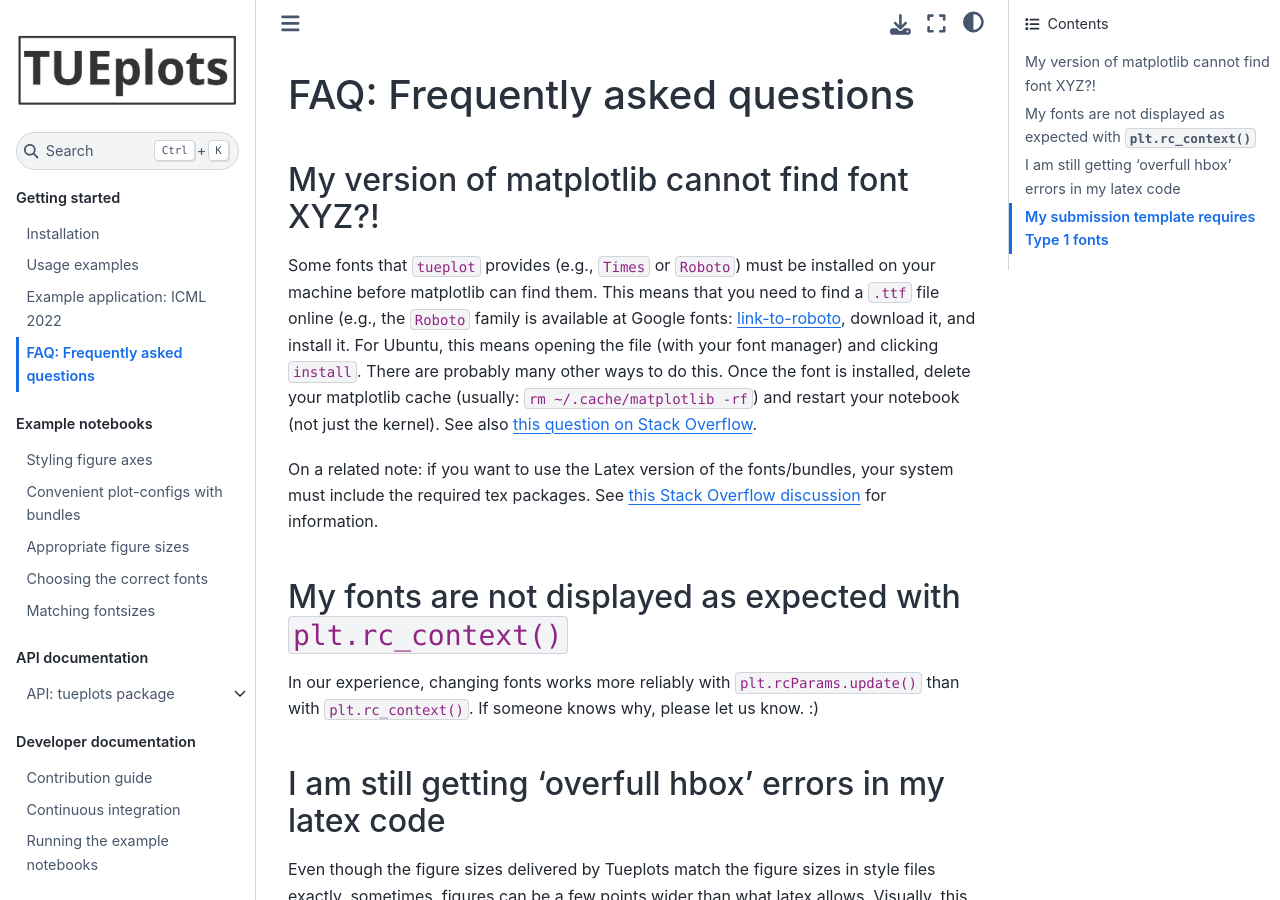
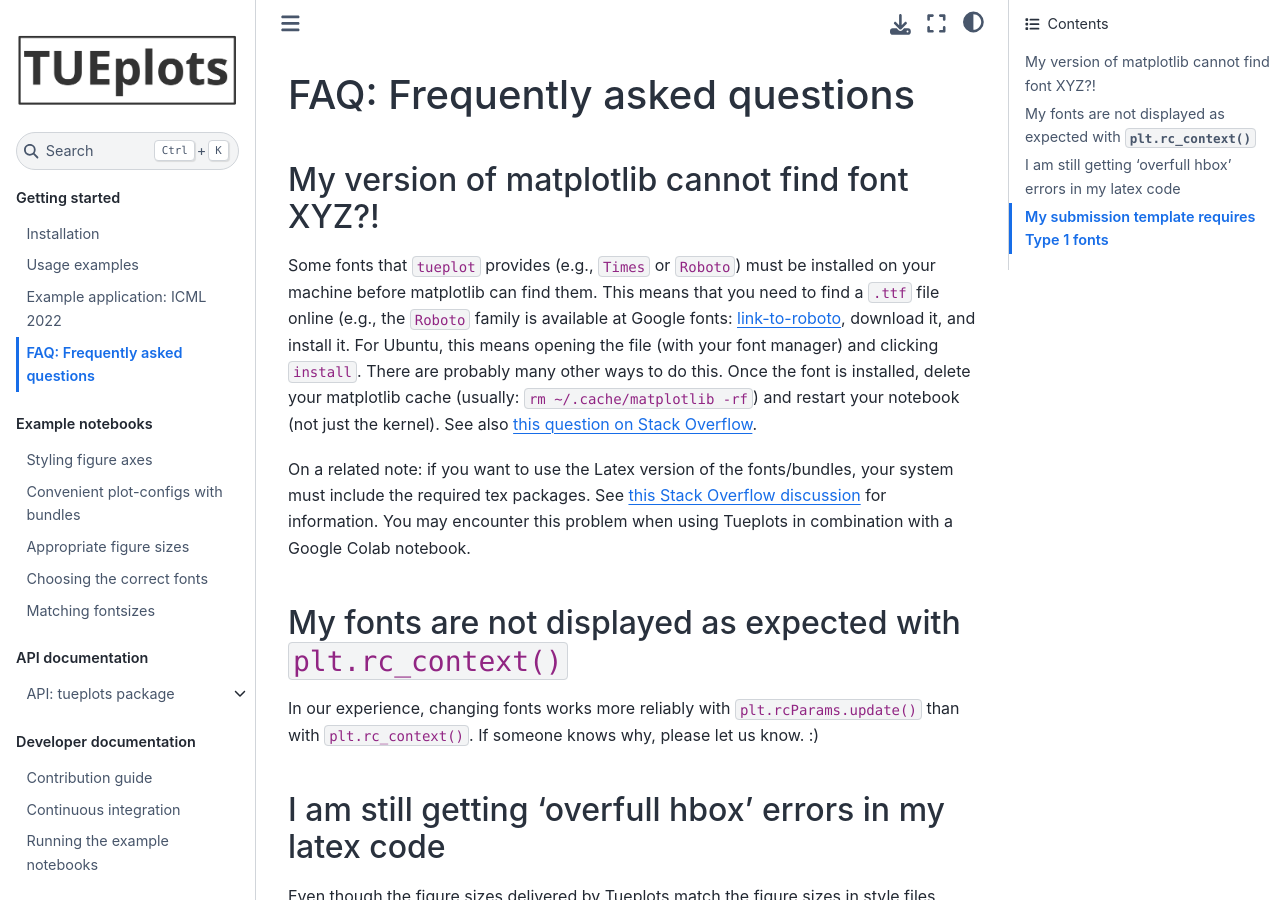
Before and after one commit to pnkraemer/tueplots, a Sphinx documentation site: the page built from docs/source/getting_started/troubleshooting.md, in a window 1280 px wide and 900 px high. Built offline with Sphinx 7.4.7 and the Sphinx Book theme 1.1.4, drawn with Linux system fonts in a browser that asks for light colours; pages that are not in the unit, such as notebooks, are missing from menus.

Commit message:
Mention google colab

```diff
--- a/docs/source/getting_started/troubleshooting.md
+++ b/docs/source/getting_started/troubleshooting.md
@@ -12,6 +12,7 @@ See also [this question on Stack Overflow](https://stackoverflow.com/questions/4
 On a related note: if you want to use the Latex version of the fonts/bundles, your system must include the required tex packages.
 See [this Stack Overflow discussion](https://stackoverflow.com/questions/55746749/latex-equations-do-not-render-in-google-colaboratory-when-using-matplotlib)
 for information.
+You may encounter this problem when using Tueplots in combination with a Google Colab notebook.
 
 
 
```
